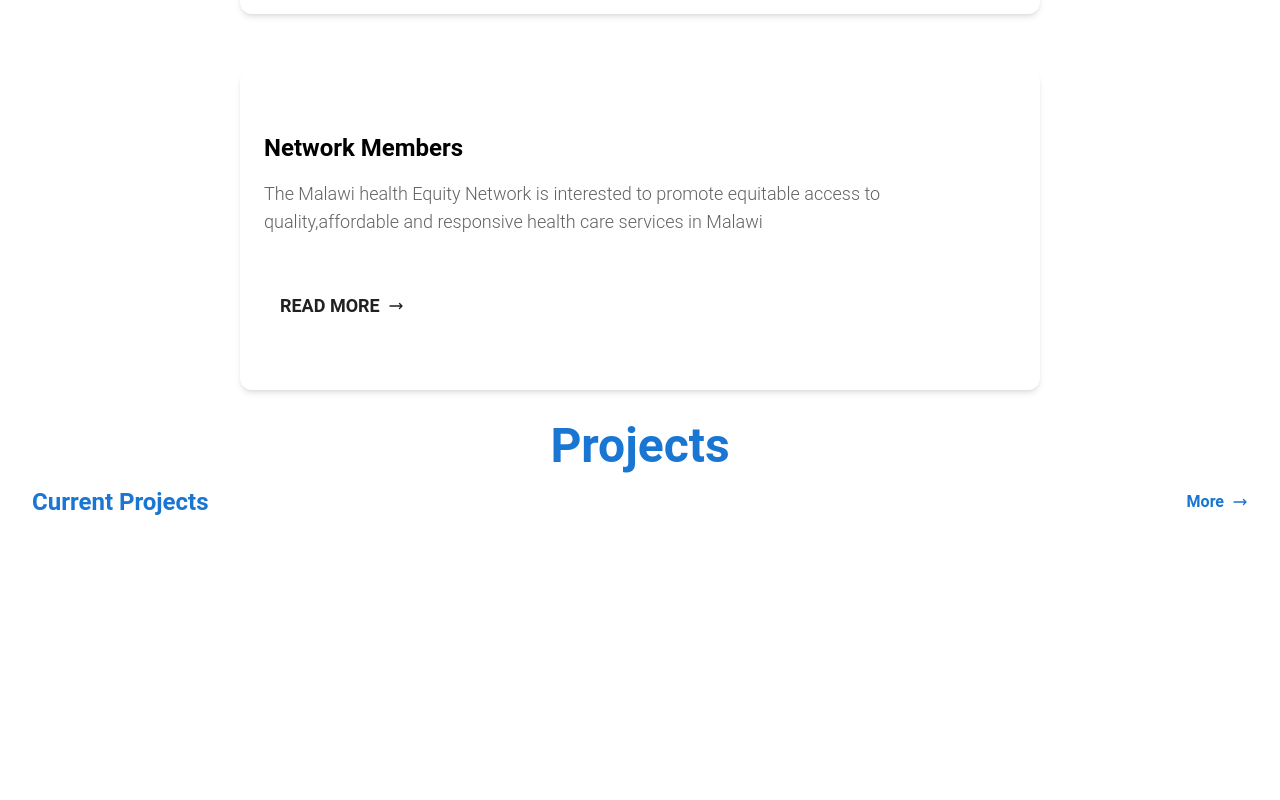
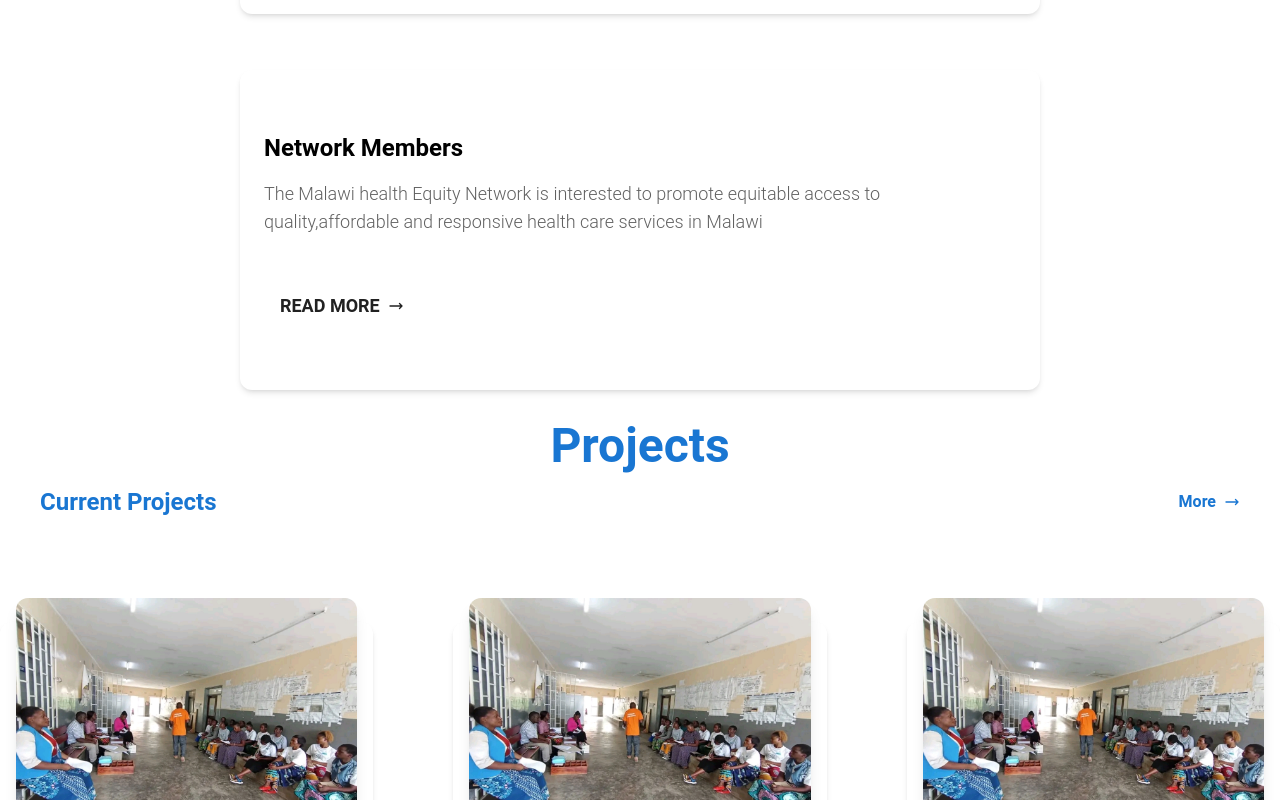
Before and after one commit to Risetech4drew/MHEN-project, a React (Vite) app: page / in a window 1280 px wide. Shown: the part 2000-2800 px from the top of the page. Before the commit the page ends 2518 px from the top, so only its background shows below. Built offline with nearby package versions, Linux system fonts and the light colour scheme.

Commit message:
added current projects cards

```diff
--- a/src/pages/home/components/Projects.jsx
+++ b/src/pages/home/components/Projects.jsx
@@ -2,15 +2,41 @@
 import image2 from "../../../assets/images/V.jpg";
 import image3 from "../../../assets/images/secondPic.jpg";
 import { NavLink } from "react-router-dom";
+import {
+  Card,
+  CardHeader,
+  CardBody,
+  CardFooter,
+  Typography,
+} from "@material-tailwind/react";
 
-const currentProjects = [{}];
+const currentProjects = [
+  {
+    image: image1,
+    projectName: "Project title",
+    projectdetails:
+      "The Malawi health Equity Network is interested to promote equitable access to quality,affordable and responsive health care services in Malawi",
+  },
+  {
+    image: image1,
+    projectName: "Project title",
+    projectdetails:
+      "The Malawi health Equity Network is interested to promote equitable access to quality,affordable and responsive health care services in Malawi",
+  },
+  {
+    image: image1,
+    projectName: "Project title",
+    projectdetails:
+      "The Malawi health Equity Network is interested to promote equitable access to quality,affordable and responsive health care services in Malawi",
+  },
+];
 function Projects() {
   return (
-    <div className="mt-8 px-">
+    <div className="mt-8">
       <h1 className="text-3xl md:text-5xl text-center text-blue-700 font-bold">
         Projects
       </h1>
-      <div className="mt-4 flex justify-between px-8">
+      <div className="mt-4 flex justify-between px-10">
         <h3 className="text-center text-blue-700 font-bold text-lg md:text-2xl">
           Current Projects
         </h3>
@@ -32,6 +58,38 @@
           </svg>
         </NavLink>
       </div>
+      <div className="mt-[5rem] md:flex justify-evenly gap-7 md:gap-20">
+        {currentProjects.map((item, index) => (
+          <Card className="mt-6 w-96">
+            <CardHeader className="relative h-56">
+              <img src={item.image} alt="" />
+            </CardHeader>
+            <CardBody>
+              <h3 className="mb-2">{item.projectName}</h3>
+              <p>{item.projectdetails}</p>
+            </CardBody>
+            <CardFooter>
+              <NavLink className="flex items-center gap-2">
+                Read more
+                <svg
+                  xmlns="http://www.w3.org/2000/svg"
+                  fill="none"
+                  viewBox="0 0 24 24"
+                  strokeWidth={2}
+                  stroke="currentColor"
+                  className="h-4 w-4"
+                >
+                  <path
+                    strokeLinecap="round"
+                    strokeLinejoin="round"
+                    d="M17.25 8.25L21 12m0 0l-3.75 3.75M21 12H3"
+                  />
+                </svg>
+              </NavLink>
+            </CardFooter>
+          </Card>
+        ))}
+      </div>
     </div>
   );
 }
```
